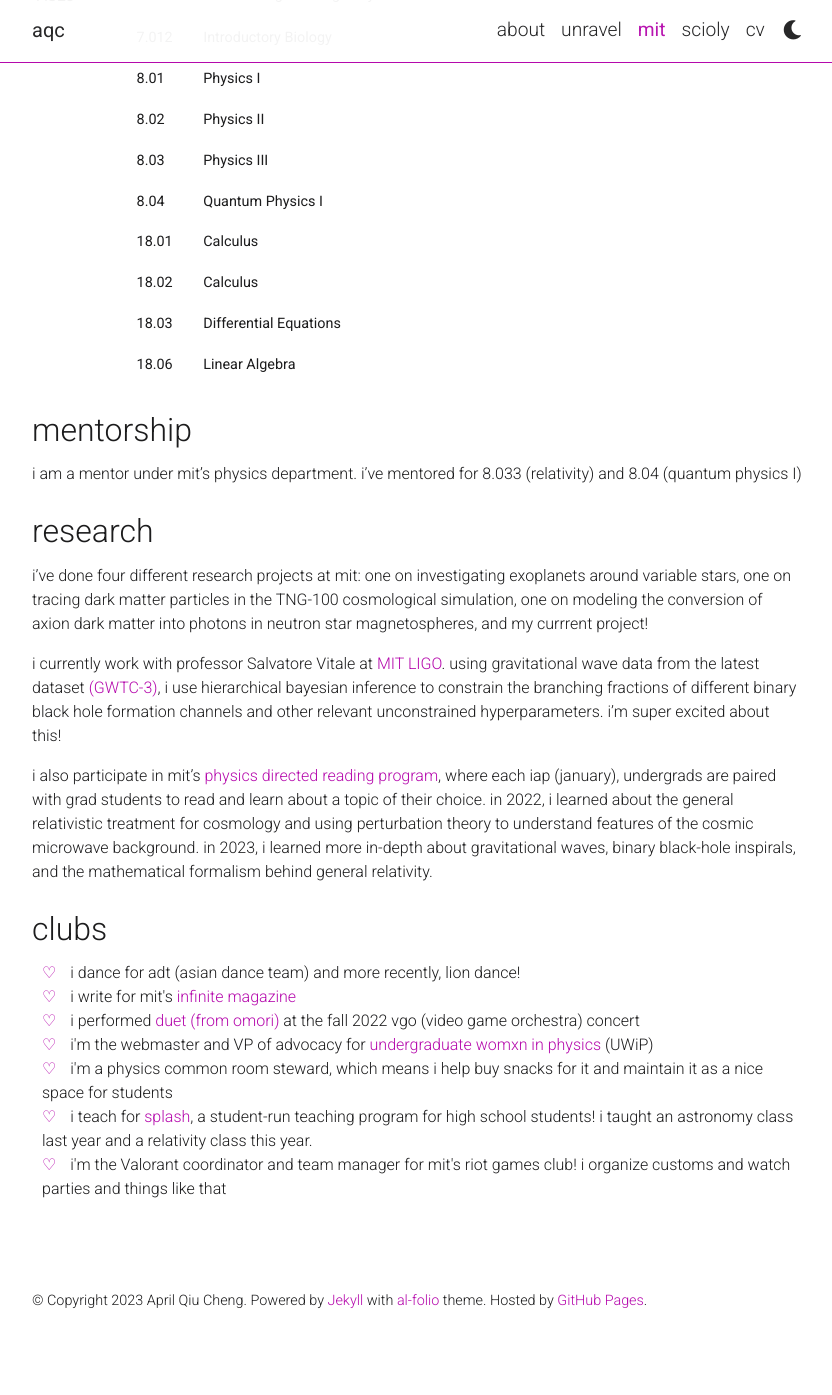
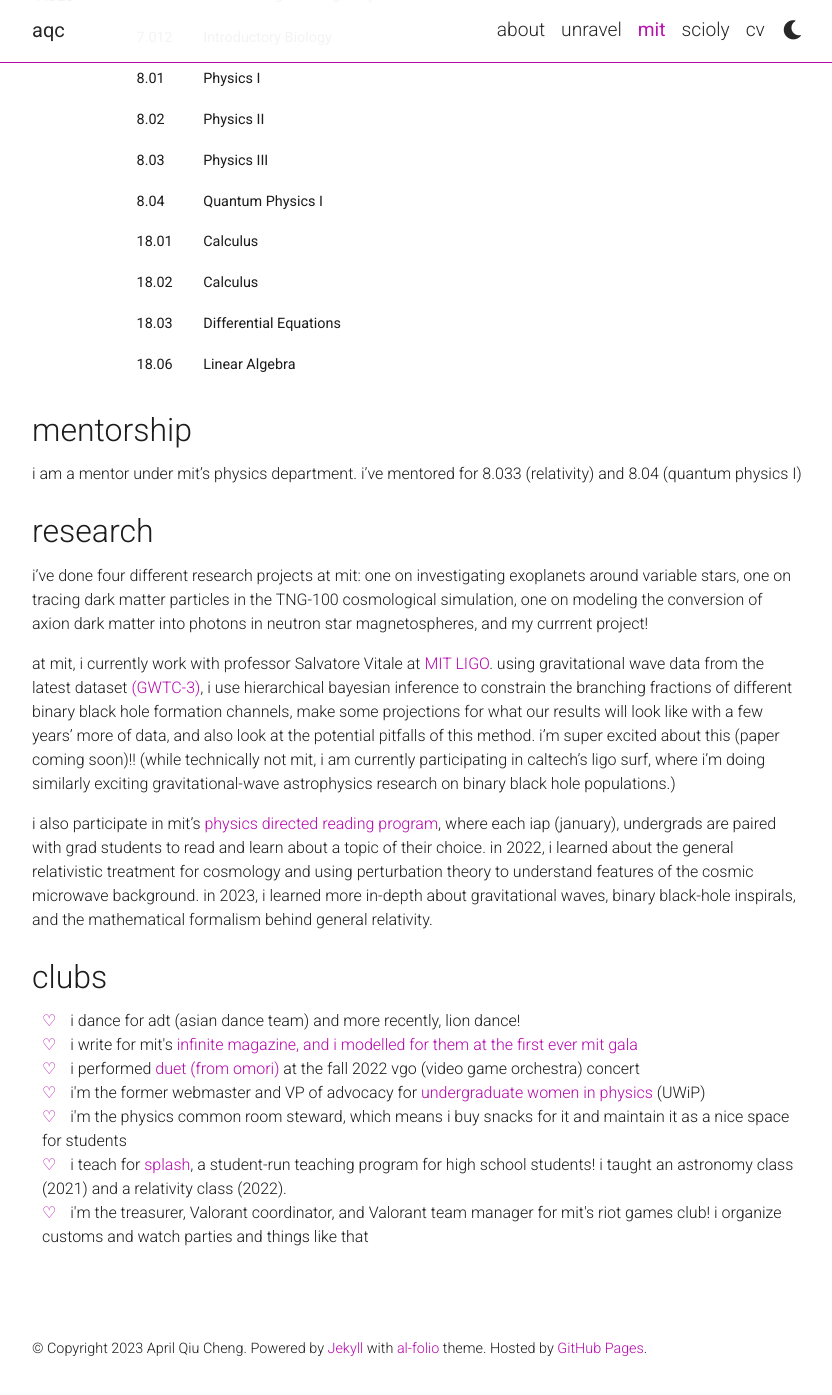
Before and after one commit to aqcheng/aqcheng.github.io, a Jekyll site: the page built from _pages/mit.md, in a window 1280 px wide and 1400 px high, scrolled down 988 px. Shown: the top 1395 px of the window, without its empty margins (223-1055 px from the left). Built offline with Jekyll 4.4.1, drawn with Linux system fonts in a browser that asks for light colours; comment, search, counter and statistics services are not loaded; a style sheet for code colours, icons or effects is not loaded; before the commit the page ends 2340 px from its top, so only the background shows below that.

```diff
--- a/_pages/mit.md
+++ b/_pages/mit.md
@@ -170,17 +170,17 @@
 i've done four different research projects at mit: one on investigating exoplanets around variable stars, one on tracing dark matter particles in the TNG-100 cosmological
 simulation, one on modeling the conversion of axion dark matter into photons in neutron star magnetospheres, and my currrent project!
 
-i currently work with professor Salvatore Vitale at <a href="https://ligolab.mit.edu/">MIT LIGO</a>. using gravitational wave data from the latest dataset <a href="https://zenodo.org/record/5546665">(GWTC-3)</a>, i use hierarchical bayesian inference to constrain the branching fractions of different binary black hole formation channels and other relevant unconstrained hyperparameters. i'm super excited about this!
+at mit, i currently work with professor Salvatore Vitale at <a href="https://ligolab.mit.edu/">MIT LIGO</a>. using gravitational wave data from the latest dataset <a href="https://zenodo.org/record/5546665">(GWTC-3)</a>, i use hierarchical bayesian inference to constrain the branching fractions of different binary black hole formation channels, make some projections for what our results will look like with a few years' more of data, and also look at the potential pitfalls of this method. i'm super excited about this (paper coming soon)!! (while technically not mit, i am currently participating in caltech's ligo surf, where i'm doing similarly exciting gravitational-wave astrophysics research on binary black hole populations.)
 
 i also participate in mit's <a href="https://phys-drp.mit.edu/">physics directed reading program</a>, where each iap (january), undergrads are paired with grad students to read and learn about a topic of their choice. in 2022, i learned about the general relativistic treatment for cosmology and using perturbation theory to understand features of the cosmic microwave background. in 2023, i learned more in-depth about gravitational waves, binary black-hole inspirals, and the mathematical formalism behind general relativity.
 
 <h2 class="padded">clubs</h2>
 <ul class="hearts">
     <li>i dance for adt (asian dance team) and more recently, lion dance!</li>
-    <li>i write for mit's <a href="http://infinitemagazine.mit.edu/">infinite magazine</a></li>
+    <li>i write for mit's <a href="http://infinitemagazine.mit.edu/">infinite magazine, and i modelled for them at the first ever mit gala</a></li>
     <li>i performed <a href="https://www.youtube.com/watch?v=ACon4txJiDA">duet (from omori)</a> at the fall 2022 vgo (video game orchestra) concert</li>
-    <li>i'm the webmaster and VP of advocacy for <a href="http://uwip-r1.mit.edu/">undergraduate womxn in physics</a> (UWiP)</li>
-    <li>i'm a physics common room steward, which means i help buy snacks for it and maintain it as a nice space for students</li>
-    <li>i teach for <a href="https://esp.mit.edu/learn/Splash/index.html">splash</a>, a student-run teaching program for high school students! i taught an astronomy class last year and a relativity class this year.</li>
-    <li>i'm the Valorant coordinator and team manager for mit's riot games club! i organize customs and watch parties and things like that</li>
+    <li>i'm the former  webmaster and VP of advocacy for <a href="http://uwip-r1.mit.edu/">undergraduate women in physics</a> (UWiP)</li>
+    <li>i'm the physics common room steward, which means i buy snacks for it and maintain it as a nice space for students</li>
+    <li>i teach for <a href="https://esp.mit.edu/learn/Splash/index.html">splash</a>, a student-run teaching program for high school students! i taught an astronomy class (2021) and a relativity class (2022).</li>
+    <li>i'm the treasurer, Valorant coordinator, and Valorant team manager for mit's riot games club! i organize customs and watch parties and things like that</li>
 </ul>
```
Also changed, not shown: _pages/about.md (+1 -1 lines), 1 other file.
